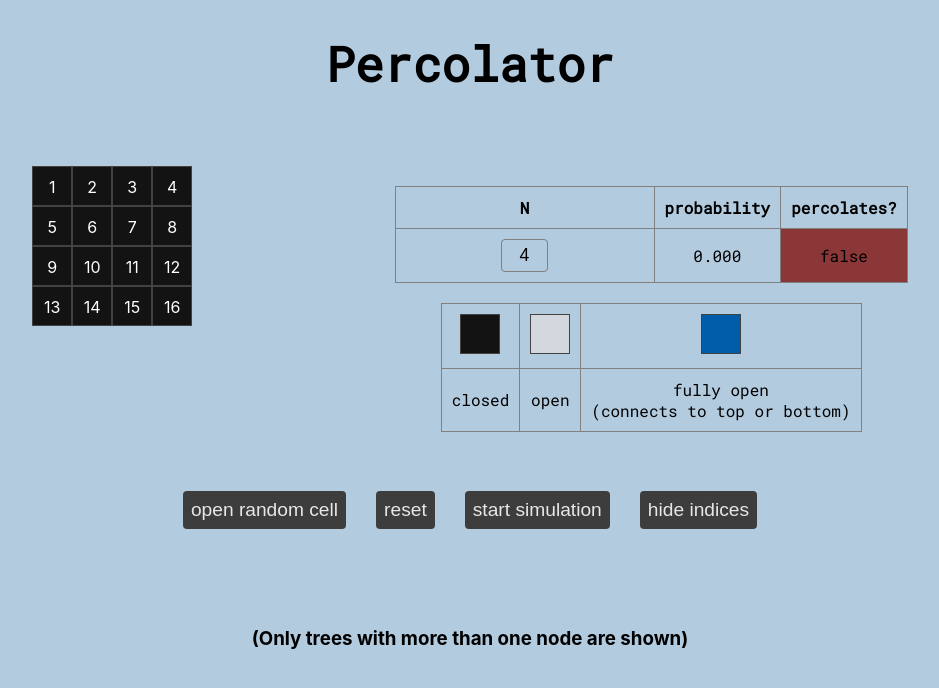
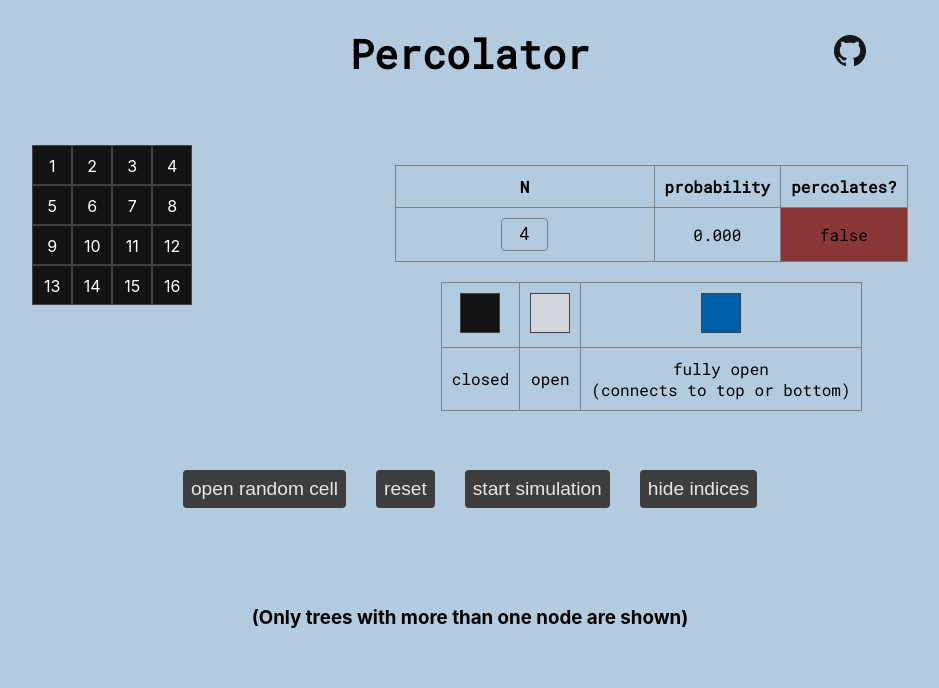
Before and after one commit to jamfromouterspace/percolator, a React (Create React App) app: page / in a window 1280 px wide. Shown: the top 688 px of the page, without its empty margins (170-1109 px from the left). Built offline with nearby package versions, Linux system fonts and the light colour scheme.

Commit message:
feat: add github link next to title

```diff
--- a/src/App.css
+++ b/src/App.css
@@ -30,8 +30,14 @@ body {
   margin: 0 auto;
 }
 
+.title-row {
+  display: flex;
+  justify-content: space-around;
+  align-items: center;
+}
+
 .title {
-  font-size: 3rem;
+  font-size: 2.5rem;
   font-family: "Roboto Mono", sans-serif;
 }
 
--- a/src/App.js
+++ b/src/App.js
@@ -113,7 +113,13 @@ function App() {
   if (loading) return <h1>Loading...</h1>;
   return (
     <div style={{ textAlign: "center" }}>
-      <h1 className="title">Percolator</h1>
+      <div className="title-row">
+        <div style={{ flex: 1 }}></div>
+        <h1 className="title">Percolator</h1>
+        <a style={{ flex: 1 }} href="https://github.com/closetothe/percolator">
+          <img width="32" alt="view on github" src="github-mark.png" />
+        </a>
+      </div>
       <div className="app">
         <Grid n={n} cells={cells} showIndices={showIndices} />
         <Table
```
Also changed, not shown: public/github-mark.png (added).
